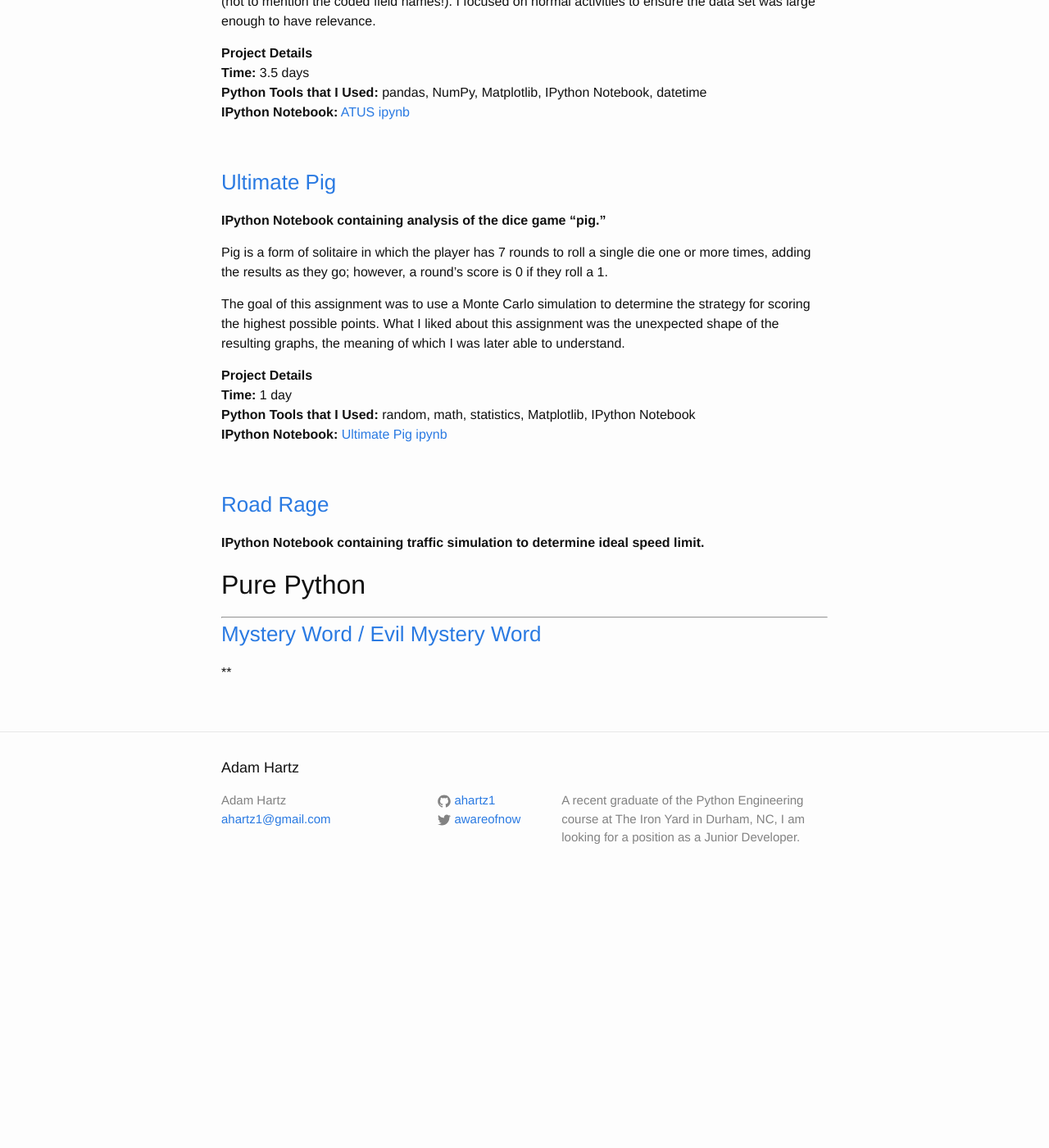
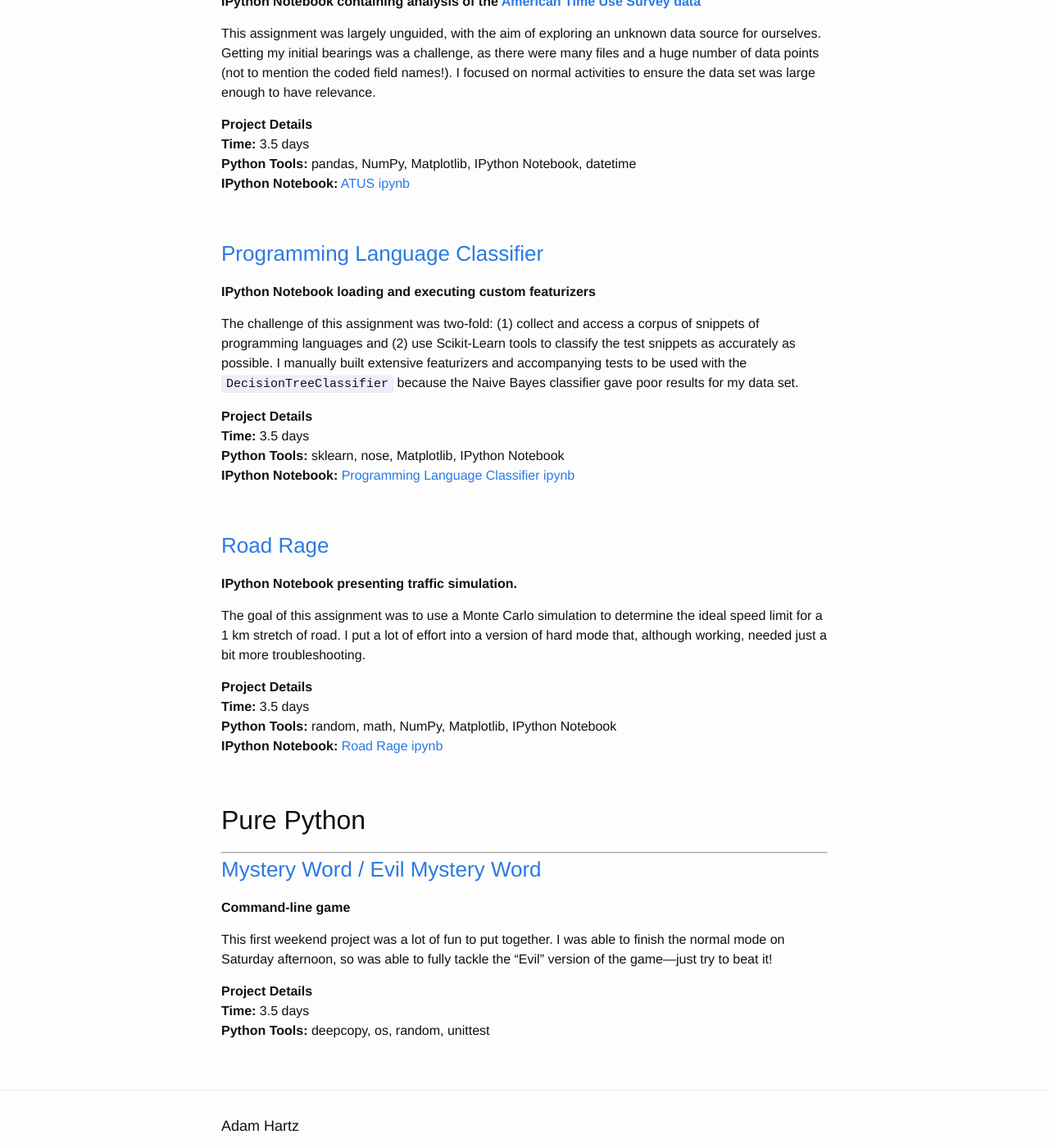
Before and after one commit to ahartz1/ahartz1.github.io, a Jekyll site: the page built from portfolio/_posts/2015-11-23-selected-projects.markdown, in a window 1280 px wide and 1400 px high, scrolled down 1667 px. Shown: the whole window at 82% size. Built offline with Jekyll 4.4.1, drawn with Linux system fonts in a browser that asks for light colours; before the commit the page ends 2760 px from its top, so only the background shows below that; some of the changed text lies outside the part shown.

Commit message:
Full first draft of Selected Projects

```diff
--- a/portfolio/_posts/2015-11-23-selected-projects.markdown
+++ b/portfolio/_posts/2015-11-23-selected-projects.markdown
@@ -4,6 +4,13 @@
 date:   2015-11-23 16:54:37 -0500
 categories: The Iron Yard
 ---
+
+<p>
+Below are 6 of the <a href="https://github.com/tiyd-python-2015-08/assigments/tree/fee-collab" >28 projects</a> that I worked on as part of my Python Engineering class at The Iron Yard, Durham. Each title links to the associated GitHub repository. I have broken them out into the three overarching categories of (1) <a href="#django">Django</a>, (2) <a href="#data-science">Data Science</a>, and (3) <a href="#pure-python">Pure Python</a>.
+</p>
+
+<a name="django" />
+
 ## Django
 
 ---
@@ -21,7 +28,7 @@
 **Project Details**
 **Time:** 20 days
 **Collaborators:** Shay Hall (FEE), David White (FEE), and Kathleen Rauh (Python)
-**Python Tools that I Used:** Django, Django REST API framework, PostgreSQL, Heroku, Travis-CI, DRF Nested Routers, Django CORS Headers, Mailgun
+**Python Tools:** Django, Django REST API framework, PostgreSQL, Heroku, Travis-CI, DRF Nested Routers, Django CORS Headers, requests, nose, Mailgun
 **Full Site:** [www.brew-keeper.com](www.brew-keeper.com)
 **API Wiki:** [Development Notes][brew-keeer-dn]
 
@@ -35,15 +42,17 @@
 
 <br>
 
-We worked very quickly and had most of "normal mode" covered by Saturday, so were able to focus on polishing up the layout and bootstrap implementation. I am proud of how nice this ended up looking.
+We worked very quickly and had "normal mode" covered by Saturday, giving us time to focus on polishing up the layout and bootstrap implementation.
 
 **Project Details**
 **Time:** 3.5 days
 **Collaborator:** Tyler Kotkin (Python)
-**Python Tools that I Used:** Django, PostgreSQL, Bootstrap 3, Heroku
+**Python Tools:** Django, PostgreSQL, Bootstrap 3, Heroku
 
 
 <br>
+
+<a name="data-science" />
 
 ## Data Science
 
@@ -57,36 +66,42 @@
 
 **Project Details**
 **Time:** 3.5 days
-**Python Tools that I Used:** pandas, NumPy, Matplotlib, IPython Notebook, datetime
+**Python Tools:** pandas, NumPy, Matplotlib, IPython Notebook, datetime
 **IPython Notebook:** [ATUS ipynb][atus-ipynb]
 
 
 <br>
 
 
-### [Ultimate Pig][ultimate-pig-gh]
+### [Programming Language Classifier][pl-classifier-gh]
 
-**IPython Notebook containing analysis of the dice game "pig."**
+**IPython Notebook loading and executing custom featurizers**
+
+The challenge of this assignment was two-fold: (1) collect and access a corpus of snippets of programming languages and (2) use Scikit-Learn tools to classify the test snippets as accurately as possible. I manually built extensive featurizers and accompanying tests to be used with the `DecisionTreeClassifier` because the Naive Bayes classifier gave poor results for my data set.
 
 
-Pig is a form of solitaire in which the player has 7 rounds to roll a single die one or more times, adding the results as they go; however, a round's score is 0 if they roll a 1.
-
-The goal of this assignment was to use a Monte Carlo simulation to determine the strategy for scoring the highest possible points. What I liked about this assignment was the unexpected shape of the resulting graphs, the meaning of which I was later able to understand.
-
 **Project Details**
-**Time:** 1 day
-**Python Tools that I Used:** random, math, statistics, Matplotlib, IPython Notebook
-**IPython Notebook:** [Ultimate Pig ipynb][ultimate-pig-ipynb]
+**Time:** 3.5 days
+**Python Tools:** sklearn, nose, Matplotlib, IPython Notebook
+**IPython Notebook:** [Programming Language Classifier ipynb][pl-classifier-ipynb]
 
 <br>
 
 
 ### [Road Rage][road-rage-gh]
 
-**IPython Notebook containing traffic simulation to determine ideal speed limit.**
+**IPython Notebook presenting traffic simulation.**
 
+The goal of this assignment was to use a Monte Carlo simulation to determine the ideal speed limit for a 1&nbsp;km stretch of road. I put a lot of effort into a version of hard mode that, although working, needed just a bit more troubleshooting.
 
+**Project Details**
+**Time:** 3.5 days
+**Python Tools:** random, math, NumPy, Matplotlib, IPython Notebook
+**IPython Notebook:** [Road Rage ipynb][road-rage-ipynb]
 
+<br>
+
+<a name="pure-python" />
 
 ## Pure Python
 
@@ -94,9 +109,13 @@
 
 ### [Mystery Word / Evil Mystery Word][mystery-word-gh]
 
-**
+**Command-line game**
 
+This first weekend project was a lot of fun to put together. I was able to finish the normal mode on Saturday afternoon, so was able to fully tackle the "Evil" version of the game—just try to beat it!
 
+**Project Details**
+**Time:** 3.5 days
+**Python Tools:** deepcopy, os, random, unittest
 
 
 
@@ -109,5 +128,5 @@
 [atus-ipynb]:        https://github.com/ahartz1/atus-analysis/blob/master/atus-analysis.ipynb
 [road-rage-gh]:     https://github.com/ahartz1/road-rage
 [road-rage-ipynb]:   https://github.com/ahartz1/road-rage/blob/master/road-rage.ipynb
-[ultimate-pig-gh]:  https://github.com/ahartz1/ultimate-pig
-[ultimate-pig-ipynb]: https://github.com/ahartz1/ultimate-pig/blob/master/ultimate-pig.ipynb
+[pl-classifier-gh]:  https://github.com/ahartz1/programming-language-classifier
+[pl-classifier-ipynb]: https://github.com/ahartz1/programming-language-classifier/blob/master/programming-language-classifier.ipynb
```
